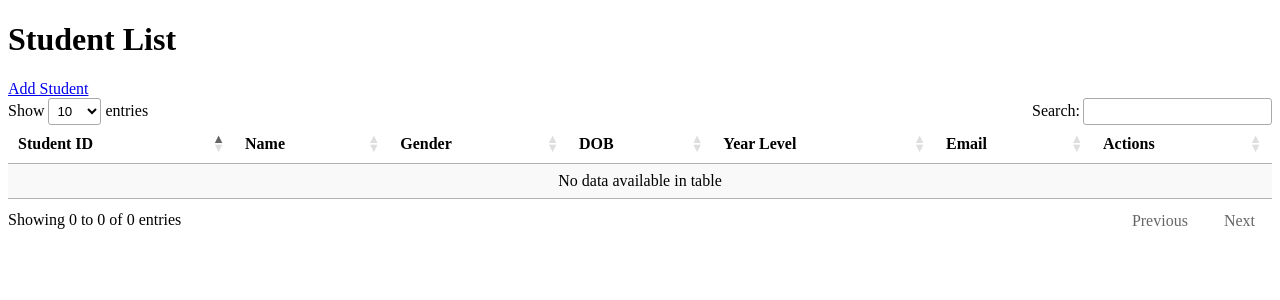
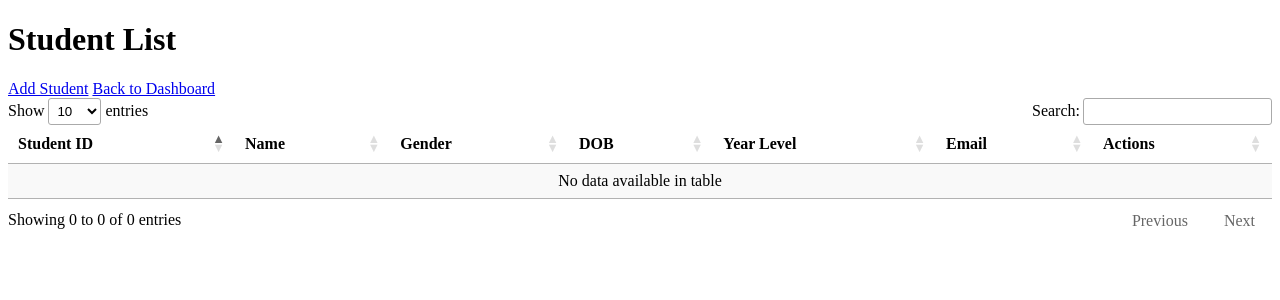
Before and after one commit to DavonGT/CSD-Student-IMS, a Django app: page /show_students/ in a window 1280 px wide. Shown: the top 300 px of the page. Run offline with Django 5.2, Linux system fonts and the light colour scheme; data that the repository does not hold is empty; some libraries are stand-ins or nearby versions.

Commit message:
simple ux fix

```diff
--- a/core/templates/core/student_list.html
+++ b/core/templates/core/student_list.html
@@ -4,6 +4,8 @@
 {% block content %}
     <h1>Student List</h1>
     <a href="{% url 'student_create' %}">Add Student</a>
+    <a href="{% url 'dashboard' %}">Back to Dashboard</a>
+
     <table id="students" class="display">
         <thead>
             <tr>
```
